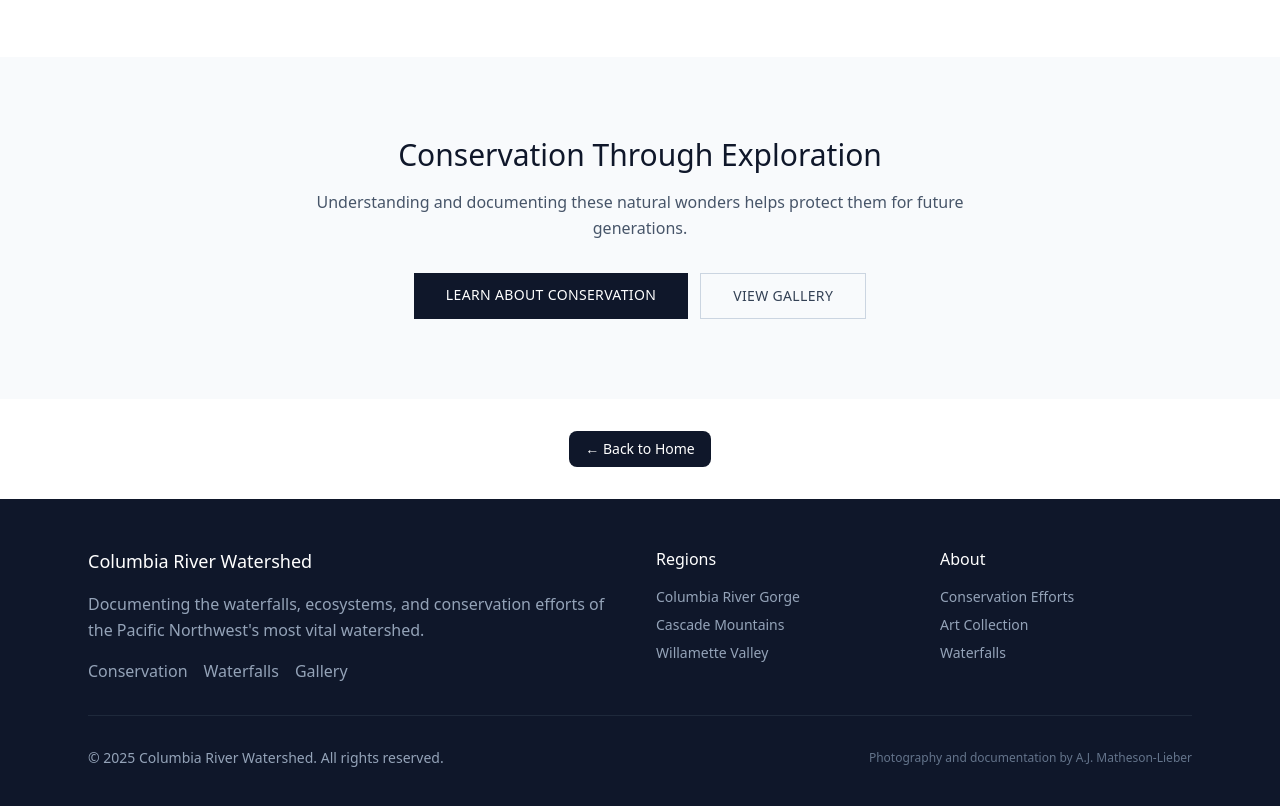
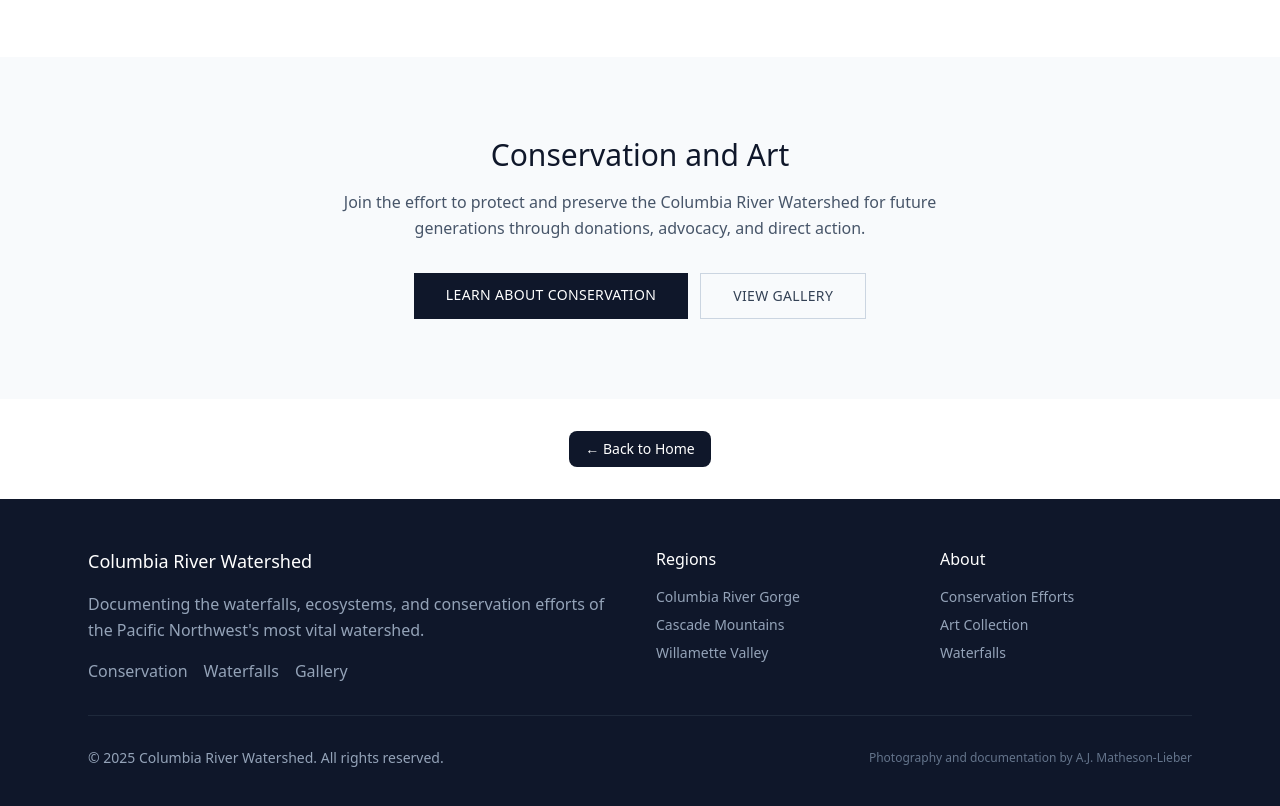
Before and after one commit to AJM-L/cwf-site, a SvelteKit app: page /falls in a window 1280 px wide. Shown: the part 2540-3346 px from the top of the page. Built offline with nearby package versions, Linux system fonts and the light colour scheme; no server answers.

Commit message:
more aesthetic changes

```diff
--- a/src/routes/+page.svelte
+++ b/src/routes/+page.svelte
@@ -335,7 +335,7 @@
 	<div class="py-20 bg-slate-900">
 		<div class="max-w-4xl mx-auto px-6 text-center">
 			<h2 class="text-2xl md:text-3xl font-light text-white mb-4">
-				Conservation and Art
+				Conservation
 			</h2>
 			<p class="text-slate-300 mb-8 leading-relaxed max-w-2xl mx-auto">
 				Join efforts to protect and preserve the Columbia River Watershed for future generations through research, advocacy, and direct action.
--- a/src/routes/falls/+page.svelte
+++ b/src/routes/falls/+page.svelte
@@ -129,10 +129,10 @@
 	<div class="py-20 bg-slate-50">
 		<div class="max-w-4xl mx-auto px-6 text-center">
 			<h2 class="text-2xl md:text-3xl font-light text-slate-900 mb-4">
-				Conservation Through Exploration
+				Conservation and Art
 			</h2>
 			<p class="text-slate-600 mb-8 leading-relaxed max-w-2xl mx-auto">
-				Understanding and documenting these natural wonders helps protect them for future generations.
+				Join the effort to protect and preserve the Columbia River Watershed for future generations through donations, advocacy, and direct action.
 			</p>
 			<div class="flex flex-col sm:flex-row gap-3 justify-center">
 				<a
```
